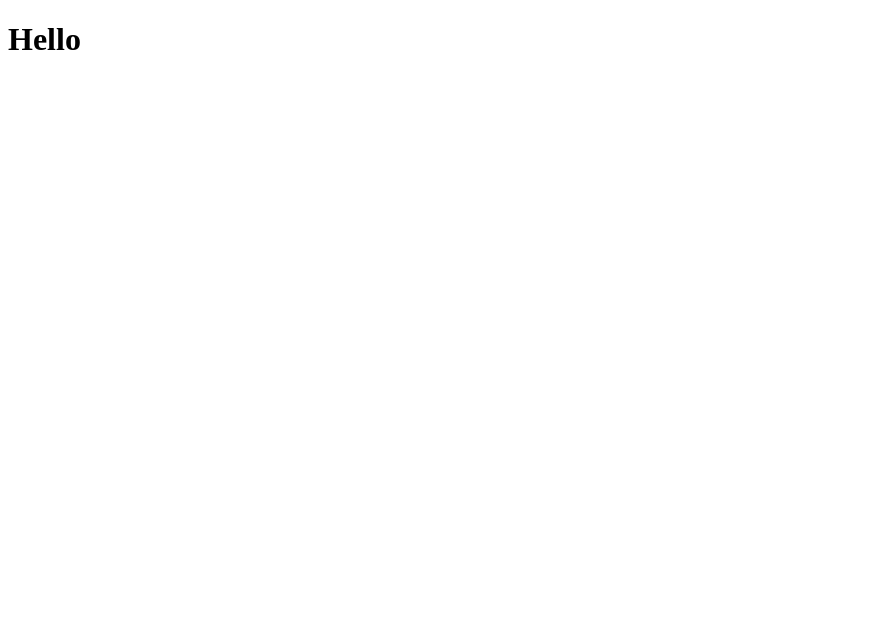
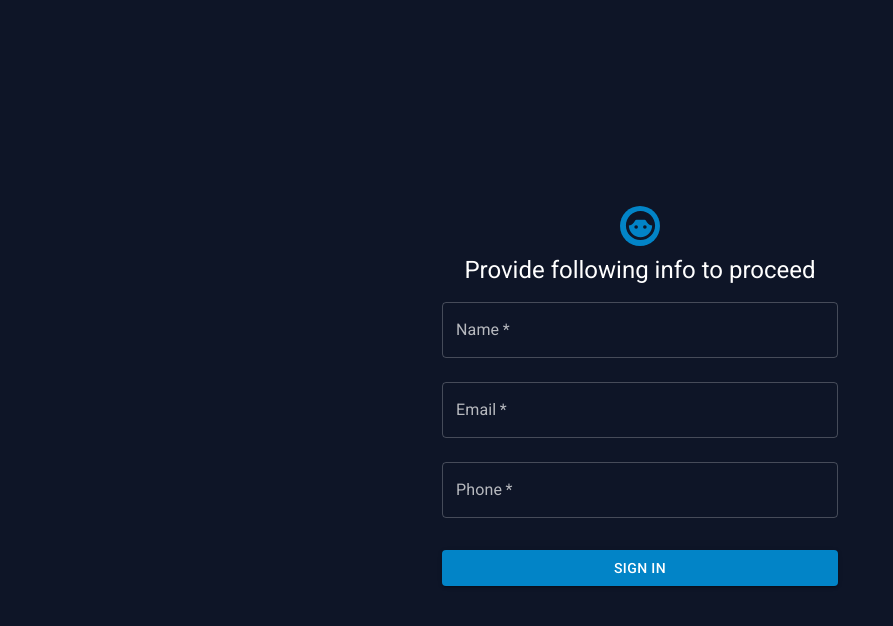
Before and after one commit to mdxshakil/GrowMeOrganic-Assesment-react-internship-, a React (Vite) app: page / in a window 1280 px wide. Shown: the top 626 px of the page, without its empty margins (0-893 px from the left). Built offline with nearby package versions, Linux system fonts and the light colour scheme.

Commit message:
Added first page(login) with reusable text input field

```diff
--- a/src/App.tsx
+++ b/src/App.tsx
@@ -1,3 +1,12 @@
-export default function SignIn() {
-  return <h1>Hello</h1>;
+import { CssBaseline, ThemeProvider } from "@mui/material";
+import { themeOptions } from "./lib/theme";
+import SignIn from "./pages/SignIn";
+
+export default function App() {
+  return (
+    <ThemeProvider theme={themeOptions}>
+      <CssBaseline />
+      <SignIn />
+    </ThemeProvider>
+  );
 }
--- /dev/null
+++ b/src/components/TextInput.tsx
@@ -0,0 +1,41 @@
+import { TextField } from "@mui/material";
+import { Dispatch, SetStateAction } from "react";
+import { IFormData } from "../interfaces";
+
+interface IProps {
+  name: string;
+  label: string;
+  type: string;
+  id: string;
+  autoComplete: string;
+  setFormData: Dispatch<SetStateAction<IFormData>>;
+  formData: IFormData;
+}
+
+const TextInput = ({
+  name,
+  label,
+  type,
+  id,
+  autoComplete,
+  setFormData,
+  formData,
+}: IProps) => {
+  return (
+    <TextField
+      margin="normal"
+      required
+      fullWidth
+      name={name}
+      label={label}
+      type={type}
+      id={id}
+      autoComplete={autoComplete}
+      onChange={(e) =>
+        setFormData({ ...formData, [e.target.name]: e.target.value })
+      }
+    />
+  );
+};
+
+export default TextInput;
--- /dev/null
+++ b/src/interfaces/index.ts
@@ -0,0 +1,5 @@
+export interface IFormData {
+  name: string;
+  email: string;
+  phone: string;
+}
--- /dev/null
+++ b/src/lib/theme.ts
@@ -0,0 +1,16 @@
+import { ThemeOptions, createTheme } from "@mui/material/styles";
+
+export const themeOptions: ThemeOptions = createTheme({
+  palette: {
+    mode: "dark",
+    primary: {
+      main: "#0284C7",
+    },
+    secondary: {
+      main: "#f50057",
+    },
+    background: {
+      default: "#0E1527",
+    },
+  },
+});
--- /dev/null
+++ b/src/pages/SignIn.tsx
@@ -0,0 +1,78 @@
+import Avatar from "@mui/material/Avatar";
+import Button from "@mui/material/Button";
+import Box from "@mui/material/Box";
+import Typography from "@mui/material/Typography";
+import Container from "@mui/material/Container";
+import Face6Icon from "@mui/icons-material/Face6";
+import TextInput from "../components/TextInput";
+import { useState } from "react";
+
+const SignIn = () => {
+  const [formData, setFormData] = useState({ name: "", email: "", phone: "" });
+
+  const handleSubmit = (event: React.FormEvent<HTMLFormElement>) => {
+    event.preventDefault();
+    console.log(formData);
+  };
+
+  return (
+    <Container component="main" maxWidth="xs">
+      <Box
+        sx={{
+          display: "flex",
+          flexDirection: "column",
+          alignItems: "center",
+          justifyContent: "center",
+          height: "100vh",
+        }}
+      >
+        <Avatar sx={{ m: 1, bgcolor: "primary.main" }}>
+          <Face6Icon fontSize="large" />
+        </Avatar>
+        <Typography component="h1" variant="h5">
+          Provide following info to proceed
+        </Typography>
+        <Box component="form" onSubmit={handleSubmit}>
+          <TextInput
+            name="name"
+            label="Name"
+            type="text"
+            id="name"
+            autoComplete="name"
+            setFormData={setFormData}
+            formData={formData}
+          />
+          <TextInput
+            name="email"
+            label="Email"
+            type="email"
+            id="email"
+            autoComplete="email"
+            setFormData={setFormData}
+            formData={formData}
+          />
+          <TextInput
+            name="phone"
+            label="Phone"
+            type="text"
+            id="phone"
+            autoComplete="phone"
+            setFormData={setFormData}
+            formData={formData}
+          />
+          <Button
+            type="submit"
+            fullWidth
+            variant="contained"
+            sx={{ mt: 3, mb: 2 }}
+            color="primary"
+          >
+            Sign In
+          </Button>
+        </Box>
+      </Box>
+    </Container>
+  );
+};
+
+export default SignIn;
```
